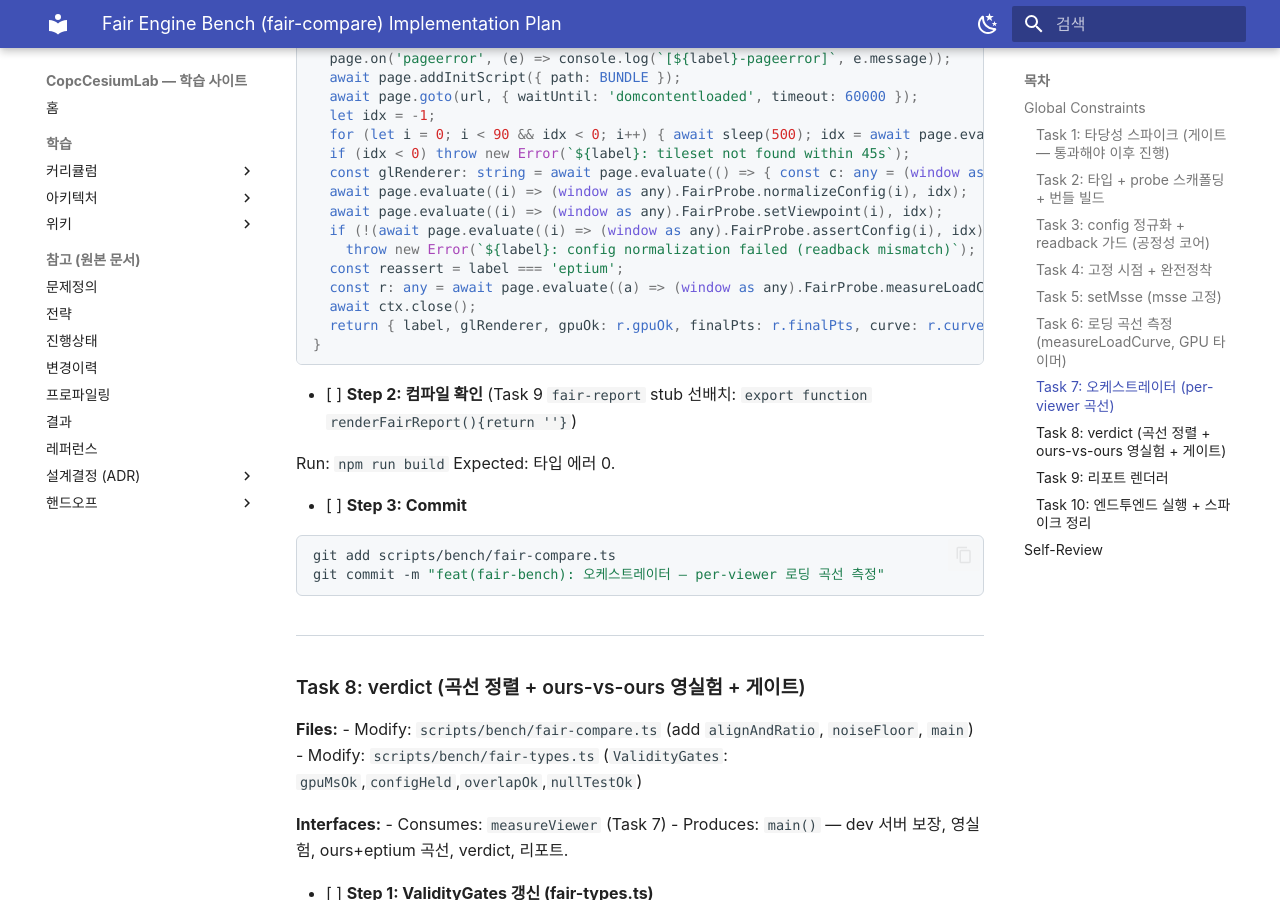
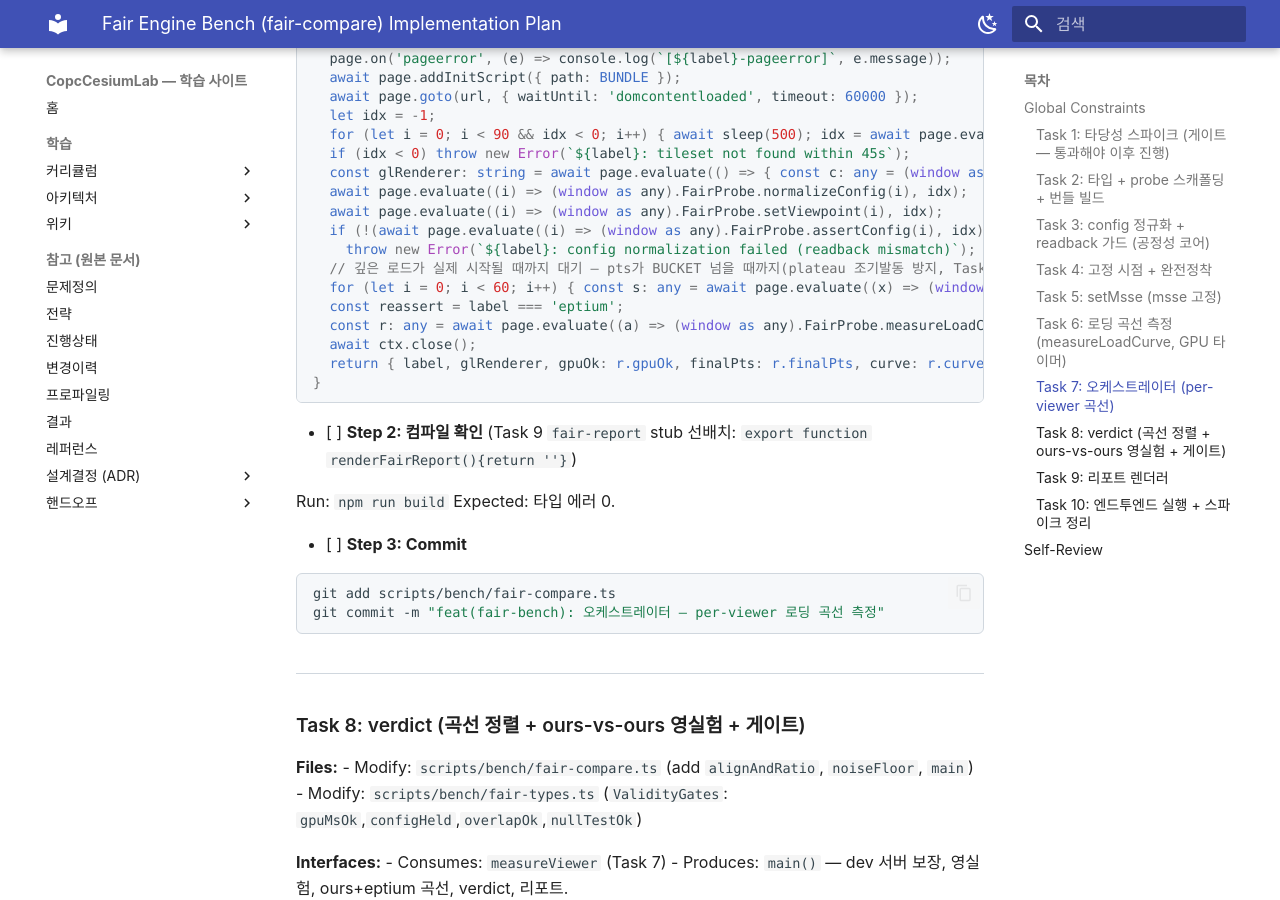
Before and after one commit to thissak/copc-cesium, an MkDocs documentation site: the page built from docs/superpowers/plans/2026-06-20-fair-engine-bench.md, in a window 1280 px wide and 900 px high, scrolled down 13339 px. Built offline with MkDocs 1.6.1 and Material for MkDocs 9.7.7, drawn with Linux system fonts in a browser that asks for light colours; some web fonts are replaced.

Commit message:
docs(fair-bench): Task7 measureViewer에 깊은로드 시작 대기 추가(plateau 조기발동 방지)

```diff
--- a/docs/superpowers/plans/2026-06-20-fair-engine-bench.md
+++ b/docs/superpowers/plans/2026-06-20-fair-engine-bench.md
@@ -627,6 +627,8 @@
   await page.evaluate((i) => (window as any).FairProbe.setViewpoint(i), idx);
   if (!(await page.evaluate((i) => (window as any).FairProbe.assertConfig(i), idx)))
     throw new Error(`${label}: config normalization failed (readback mismatch)`);
+  // 깊은 로드가 실제 시작될 때까지 대기 — pts가 BUCKET 넘을 때까지(plateau 조기발동 방지, Task6 concern).
+  for (let i = 0; i < 60; i++) { const s: any = await page.evaluate((x) => (window as any).FairProbe.readStats(x), idx); if (s.pointsSelected > BUCKET) break; await sleep(500); }
   const reassert = label === 'eptium';
   const r: any = await page.evaluate((a) => (window as any).FairProbe.measureLoadCurve(a.i, a.m, a.cap, a.bk, a.r), { i: idx, m: MSSE, cap: CAP, bk: BUCKET, r: reassert });
   await ctx.close();
```
